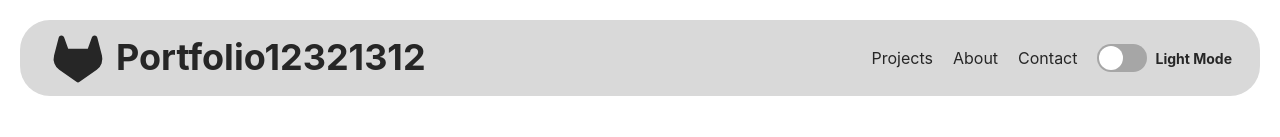
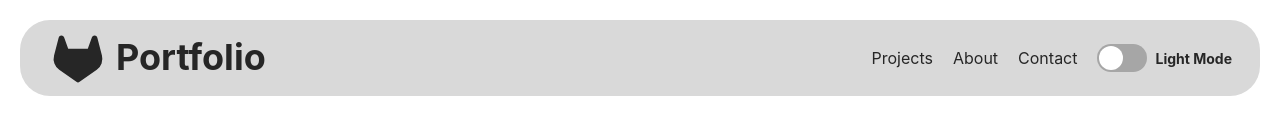
Before and after one commit to MatejGHub/Portfolio, a React (Vite) app: page / in a window 1280 px wide. Shown: the top 137 px of the page. Built offline with nearby package versions, Linux system fonts and the light colour scheme.

Commit message:
Changing to original

```diff
--- a/src/components/Logo.tsx
+++ b/src/components/Logo.tsx
@@ -10,7 +10,7 @@ const Logo = () => {
     <HStack>
       <Box as={PiGitlabLogoSimpleFill} fontSize={bigTitle} />
       <Heading as="h1" size={text} fontWeight="bold">
-        Portfolio12321312
+        Portfolio
       </Heading>
     </HStack>
   );
```
